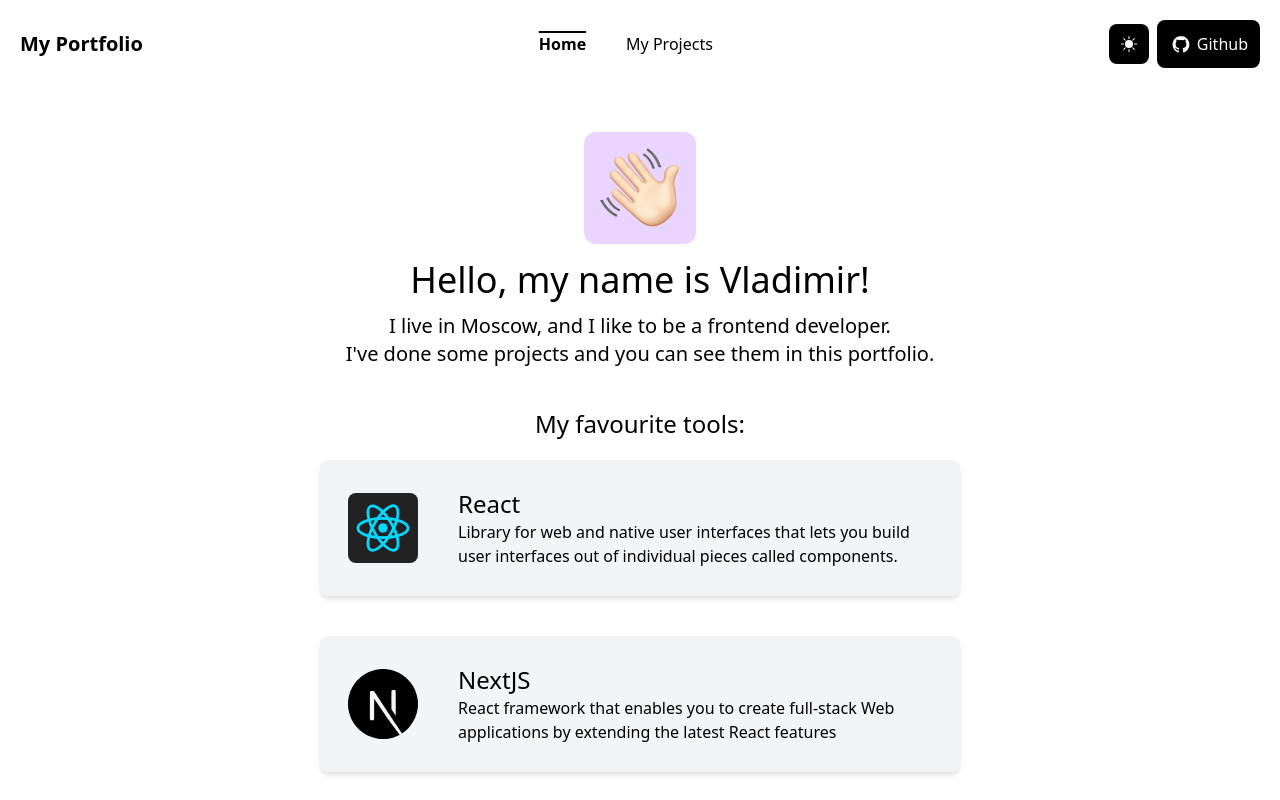
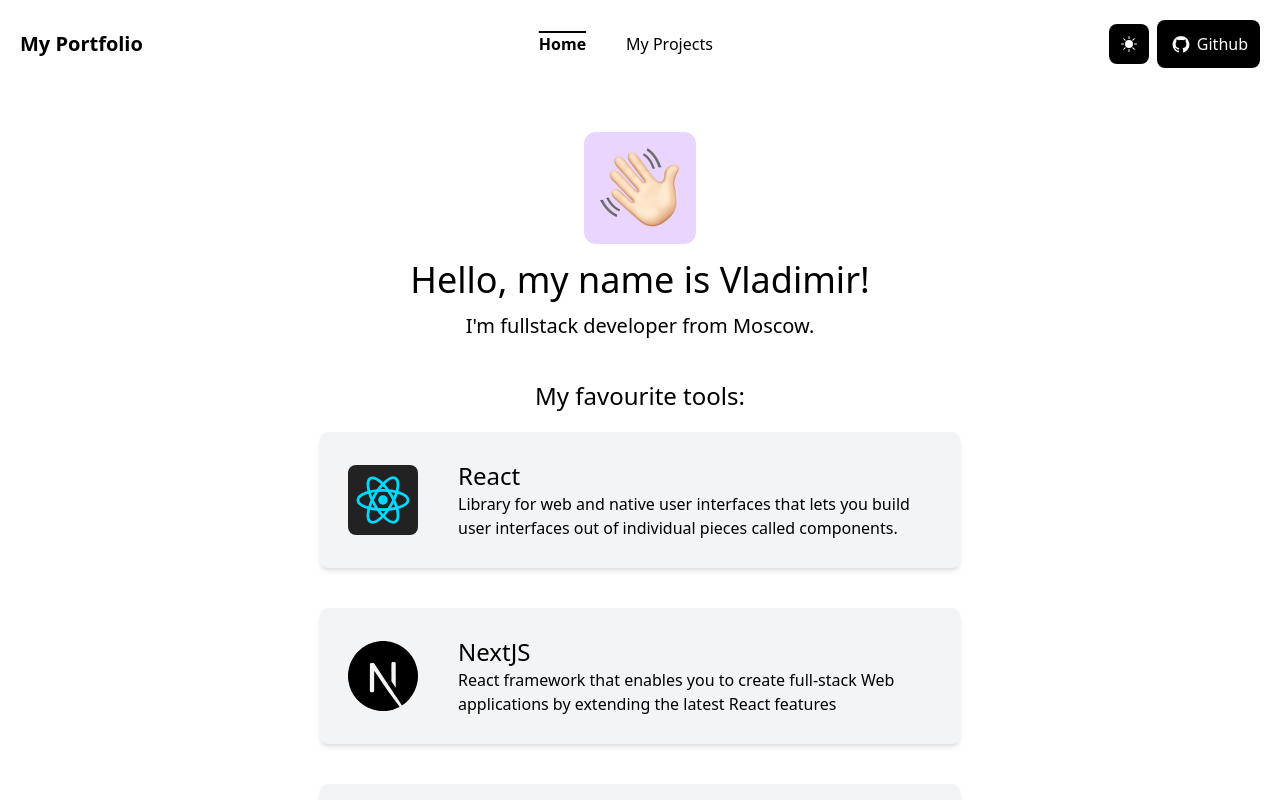
Before and after one commit to vlppz/my_portfolio-OLD-, a React (Create React App) app: page / in a window 1280 px wide. Shown: the top 800 px of the page. Built offline with nearby package versions, Linux system fonts and the light colour scheme.

Commit message:
description fix

```diff
--- a/src/Home.jsx
+++ b/src/Home.jsx
@@ -9,7 +9,7 @@
                 </div>
             </div>
             <h1 className="font-light text-4xl text-center mt-4 dark:text-gray-300">Hello, my name is Vladimir!</h1>
-            <p className="text-xl text-center mt-3 font-light dark:text-gray-300">I live in Moscow, and I like to be a frontend developer.<br />I've done some projects and you can see them in this portfolio.</p>
+            <p className="text-xl text-center mt-3 font-light dark:text-gray-300">I'm fullstack developer from Moscow.</p>
             <h1 className="text-2xl text-center mt-10 dark:text-gray-300">My favourite tools:</h1>
             <div className='flex items-center justify-center mt-5 flex-col'>
                 <Card name="React" desc="Library for web and native user interfaces that lets you build user interfaces out of individual pieces called components." className="w-3/4 sm:w-2/4" img_src="/react.svg" />
```
